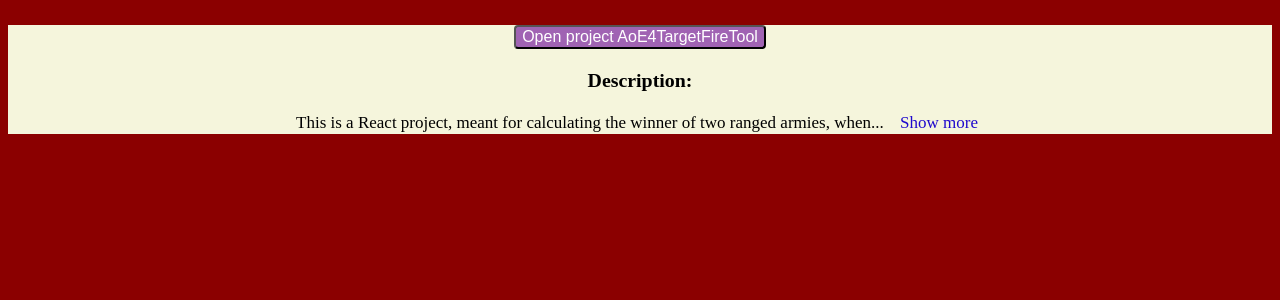
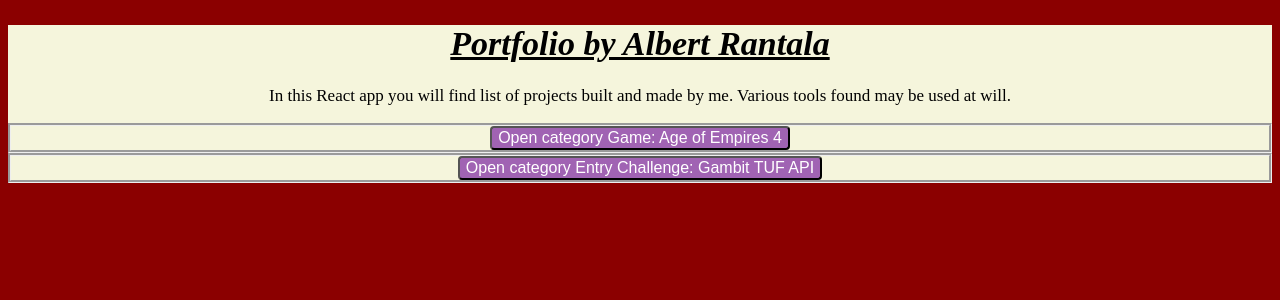
Before and after one commit to Einsie/Einsie.github.io, a React (Create React App) app in the folder portfolio/: page / in a window 1280 px wide. Shown: the top 300 px of the page. Built offline with nearby package versions, Linux system fonts and the light colour scheme.

Commit message:
Portfolio categories and structure improvement

```diff
--- /dev/null
+++ b/portfolio/src/components/AoE4EconomyBuilder/AoE4EconomyBuilder.js
@@ -0,0 +1,28 @@
+/* Project summary:
+
+  Component purpose:
+       */
+
+// Import necessary libraries for the component
+import { useState } from "react";
+
+// AoE4TargetFireTool is the default function being exported
+export default function AoE4EconomyBuilder() {
+  //declare the necessary lifted up state variables
+
+  //add handler functions being passed on to children
+
+  // return the jsx components with necessary props they need
+  return (
+    <>
+      <div className="inliner target-fire-tool">
+        <h1>Age of Empires 4 🏰</h1>
+        <h3>💱 Economy Builder for your build order needs 💹</h3>
+        <p>
+          This project is still under development! Please return to check again
+          at a later time
+        </p>
+      </div>
+    </>
+  );
+}
--- a/portfolio/src/components/App.js
+++ b/portfolio/src/components/App.js
@@ -5,53 +5,137 @@
 // Import necessary libraries for the component
 import { useState } from "react";
 import "./styles.css";
-import Button from "./BasicCustomComponents/Button";
 import DescriptionBox from "./BasicCustomComponents/DescriptionBox";
 import AoE4TargetFireTool from "./AoE4TargetFireTool/AoE4TargetFireTool";
+import AoE4EconomyBuilder from "./AoE4EconomyBuilder/AoE4EconomyBuilder";
+import PortfolioProject from "./PortfolioProject";
+import PortfolioProjectCategory from "./PortfolioProjectCategory";
+import Header from "./Header";
+import Button from "./BasicCustomComponents/Button";
 
 // App is the default functin being exported from the component
 export default function App() {
   // Declare a state variable for opening and closing project with Button
-  const [AoE4TargetFireToolIsOpen, setAoE4TargetFireToolIsOpen] =
-    useState(false);
+  const [curSelectedPortfolioProject, setCurSelectedPortfolioProject] =
+    useState("");
+  const [curSelectedPortfolioCategory, setCurSelectedPortfolioCategory] =
+    useState("");
+
+  function handleSetCurSelectedPortfolioProject(curOpenProjectName) {
+    setCurSelectedPortfolioProject(curOpenProjectName);
+  }
+  function handleSetCurSelectedPortfolioCategory(curOpenCategoryName) {
+    setCurSelectedPortfolioCategory(curOpenCategoryName);
+    curOpenCategoryName === "" && setCurSelectedPortfolioProject("");
+  }
 
   // The returned JSX element
   return (
     <div className="app">
-      {/* Button element for opening and closing project AoE4TargetFireTool */}
-      <Button
-        onClick={() => setAoE4TargetFireToolIsOpen(!AoE4TargetFireToolIsOpen)}
-      >
-        {AoE4TargetFireToolIsOpen
-          ? "Close project AoE4TargetFireTool"
-          : "Open project AoE4TargetFireTool"}
-      </Button>
-
-      {
-        /* Conditionally display AoE4TargetFireTool depending on state*/
-        AoE4TargetFireToolIsOpen ? (
-          <AoE4TargetFireTool />
-        ) : (
-          <DescriptionBox title={<h3>Description:</h3>} collapsedNumWords={15}>
+      {curSelectedPortfolioCategory === "" && <Header />}
+      {(curSelectedPortfolioCategory === "" ||
+        curSelectedPortfolioCategory === "Game: Age of Empires 4") && (
+        <PortfolioProjectCategory
+          categoryName={"Game: Age of Empires 4"}
+          onSetCurSelectedPortfolioCategory={
+            handleSetCurSelectedPortfolioCategory
+          }
+        >
+          {(curSelectedPortfolioProject === "" ||
+            curSelectedPortfolioProject === "AoE4TargetFireTool") && (
+            <PortfolioProject
+              project={<AoE4TargetFireTool />}
+              projectName={"AoE4TargetFireTool"}
+              onSetCurSelectedPortfolioProject={
+                handleSetCurSelectedPortfolioProject
+              }
+            >
+              <DescriptionBox
+                title={<h3>Description:</h3>}
+                collapsedNumWords={15}
+              >
+                <p>
+                  This is a React project, meant for calculating the winner of
+                  two ranged armies, when they have queued target fire commands
+                  on one another (All soldiers of an army targets singular
+                  soldier of the opponent army, until it is dead, before moving
+                  on to target the next soldier).
+                </p>
+                <p>
+                  Tool primarily meant for a game called Age of Empires 4, but
+                  can be used for other RTS with similar mechanics.
+                </p>
+                <p>
+                  The calculations require two armies to be inserted before they
+                  can be compared
+                </p>
+              </DescriptionBox>
+            </PortfolioProject>
+          )}
+          {(curSelectedPortfolioProject === "" ||
+            curSelectedPortfolioProject === "AoE4EconomyBuilder") && (
+            <PortfolioProject
+              project={<AoE4EconomyBuilder />}
+              projectName={"AoE4EconomyBuilder"}
+              onSetCurSelectedPortfolioProject={
+                handleSetCurSelectedPortfolioProject
+              }
+            >
+              <DescriptionBox
+                title={<h3>Description:</h3>}
+                collapsedNumWords={15}
+              >
+                <p>
+                  This is a React project, meant for figuring out how your
+                  economy grows, so you can step by step create a build order
+                  with your current economy in mind.
+                </p>
+                <p>
+                  Tool primarily meant for a game called Age of Empires 4, but
+                  can be used for other RTS with similar mechanics.
+                </p>
+              </DescriptionBox>
+            </PortfolioProject>
+          )}
+        </PortfolioProjectCategory>
+      )}
+      {(curSelectedPortfolioCategory === "" ||
+        curSelectedPortfolioCategory === "Entry Challenge: Gambit TUF API") && (
+        <PortfolioProjectCategory
+          categoryName={"Entry Challenge: Gambit TUF API"}
+          onSetCurSelectedPortfolioCategory={
+            handleSetCurSelectedPortfolioCategory
+          }
+        >
+          <br />
+          <Button
+            onClick={() =>
+              window.open(
+                "https://github.com/Einsie/EntryProject_TUFAPI",
+                "_blank",
+                "noreferrer"
+              )
+            }
+          >
+            Click to open Git repository in new window
+          </Button>
+          <DescriptionBox
+            title={<h3>Description:</h3>}
+            collapsedNumWords={15}
+            expanded={true}
+          >
             <p>
-              This is a React project, meant for calculating the winner of two
-              ranged armies, when they have queued target fire commands on one
-              another (All soldiers of an army targets singular soldier of the
-              opponent army, until it is dead, before moving on to target the
-              next soldier).
+              This is a .Net Core Rest api project using C#, created as part of
+              an entry challenge to Gambit.
             </p>
             <p>
-              {" "}
-              Tool primarily meant for a game called Age of Empires 4, but can
-              be used for other RTS with similar mechanics.
-            </p>
-            <p>
-              The calculations require two armies to be inserted before they can
-              be compared
+              Clicking the button for this project, will link you to the github
+              repository this project exists in. Api currently not running
+              online for testing.
             </p>
           </DescriptionBox>
-        )
-      }
+        </PortfolioProjectCategory>
+      )}
     </div>
   );
 }
--- /dev/null
+++ b/portfolio/src/components/Header.js
@@ -0,0 +1,11 @@
+export default function Header() {
+  return (
+    <>
+      <h1>Portfolio by Albert Rantala</h1>
+      <p>
+        In this React app you will find list of projects built and made by me.
+        Various tools found may be used at will.
+      </p>
+    </>
+  );
+}
--- /dev/null
+++ b/portfolio/src/components/PortfolioProject.js
@@ -0,0 +1,30 @@
+import { useState } from "react";
+import Button from "./BasicCustomComponents/Button";
+
+export default function PortfolioProject({
+  children,
+  project,
+  projectName,
+  onSetCurSelectedPortfolioProject,
+}) {
+  const [projectIsOpen, setProjectIsOpen] = useState(false);
+
+  function handleOnClick() {
+    setProjectIsOpen((projectIsOpen) => !projectIsOpen);
+    onSetCurSelectedPortfolioProject(!projectIsOpen ? projectName : "");
+  }
+
+  return (
+    <div style={{ borderStyle: "groove" }}>
+      <Button onClick={handleOnClick}>
+        {projectIsOpen
+          ? "Close project " + projectName
+          : "Open project " + projectName}
+      </Button>
+      {
+        /* Conditionally display AoE4TargetFireTool depending on state*/
+        projectIsOpen ? project : children
+      }
+    </div>
+  );
+}
--- /dev/null
+++ b/portfolio/src/components/PortfolioProjectCategory.js
@@ -0,0 +1,28 @@
+import { useState } from "react";
+import Button from "./BasicCustomComponents/Button";
+
+export default function PortfolioProjectCategory({
+  children,
+  categoryName,
+  onSetCurSelectedPortfolioCategory,
+}) {
+  const [categoryIsOpen, setCategoryIsOpen] = useState(false);
+
+  function handleOnClick() {
+    setCategoryIsOpen((categoryIsOpen) => !categoryIsOpen);
+    onSetCurSelectedPortfolioCategory(!categoryIsOpen ? categoryName : "");
+  }
+  return (
+    <div style={{ borderStyle: "groove" }}>
+      <Button onClick={handleOnClick}>
+        {categoryIsOpen
+          ? "Close category " + categoryName
+          : "Open category " + categoryName}
+      </Button>
+      {
+        /* Conditionally display AoE4TargetFireTool depending on state*/
+        categoryIsOpen && children
+      }
+    </div>
+  );
+}
```
